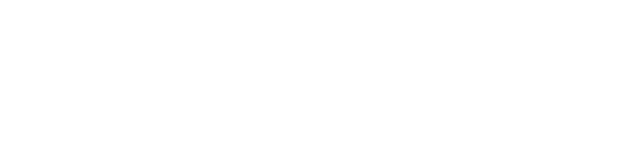
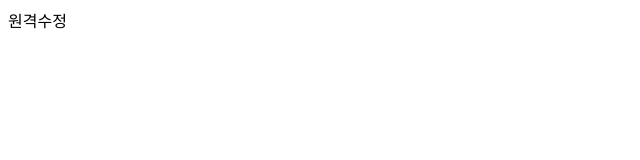
Before and after one commit to naturaly/branchTest, a plain HTML site: page index.html in a window 1280 px wide. Shown: the full height of the page, 0-640 px from the left. Drawn offline with Linux system fonts and the light colour scheme.

Commit message:
원격수정
  원격수정

```diff
--- a/index.html
+++ b/index.html
@@ -1,3 +1,5 @@
 <html>
 
+  원격수정
+
 </html>
```
